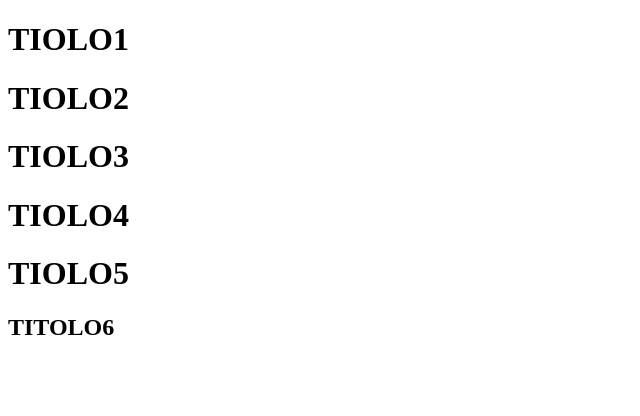
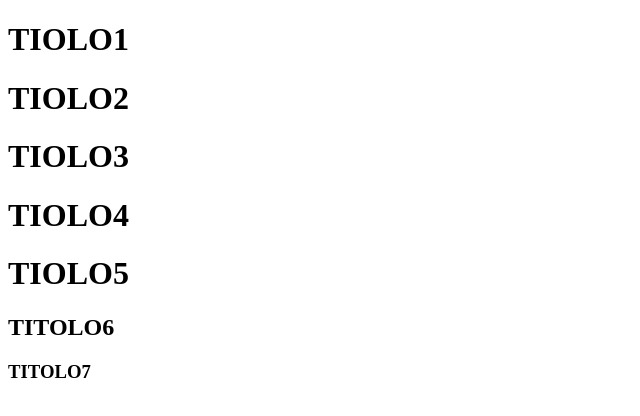
Before and after one commit to sena-meucci/workflow, a plain HTML site: page index.html in a window 1280 px wide. Shown: the whole page, without its empty margins (0-640 px from the left). Drawn offline with Linux system fonts and the light colour scheme.

Commit message:
add titolo 7

```diff
--- a/index.html
+++ b/index.html
@@ -12,5 +12,6 @@
     <h1>TIOLO4</h1>
     <h1>TIOLO5</h1>
     <h2>TITOLO6</h2>
+    <h3>TITOLO7</h3>
 </body>
 </html>
```
